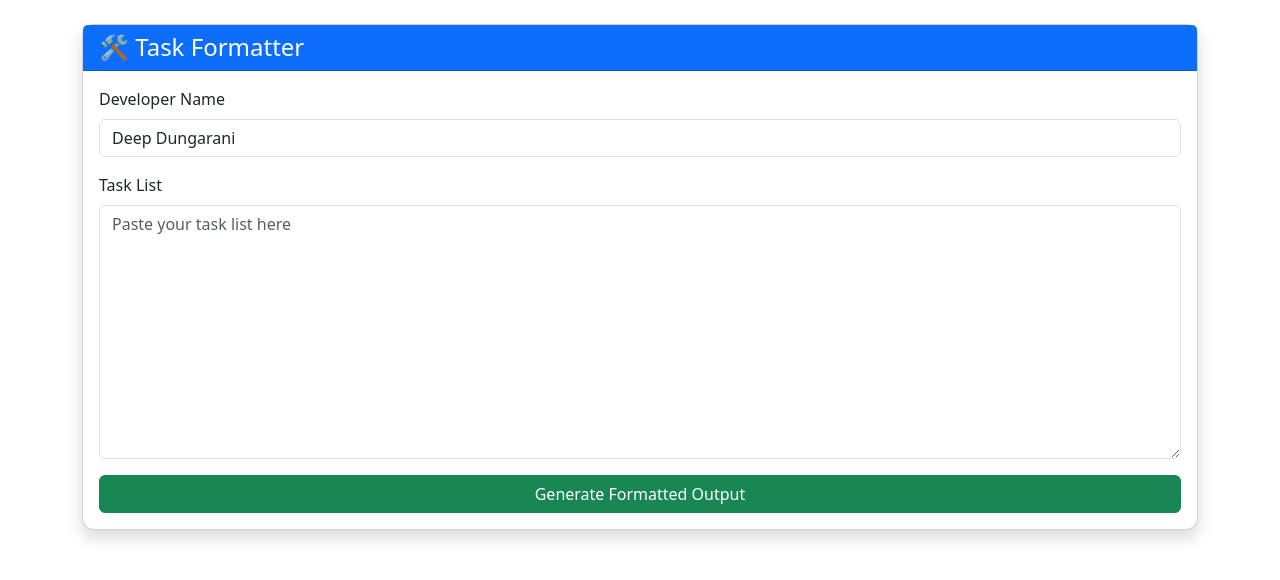
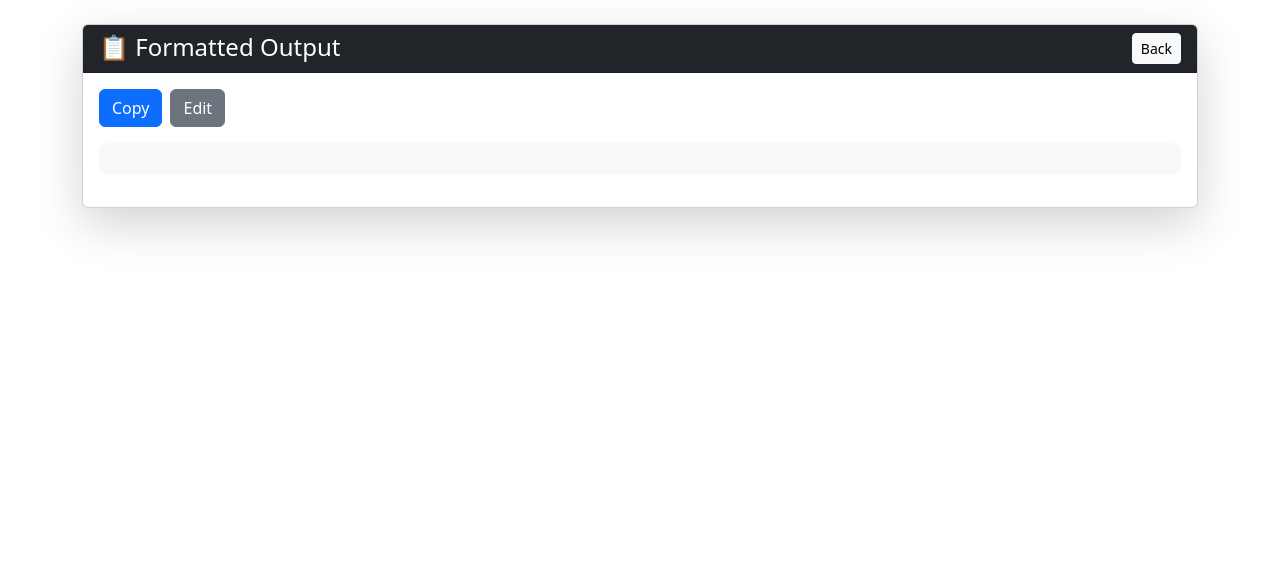
Before and after one commit to Deep1223/Task-Formatter, a React (Create React App) app: page /preview in a window 1280 px wide. Shown: the top 580 px of the page. Built offline with nearby package versions, Linux system fonts and the light colour scheme.

Commit message:
updated Version

```diff
--- a/package.json
+++ b/package.json
@@ -10,6 +10,7 @@
     "bootstrap": "^5.3.5",
     "react": "^19.1.0",
     "react-dom": "^19.1.0",
+    "react-router-dom": "^7.5.0",
     "react-scripts": "5.0.1",
     "web-vitals": "^2.1.4"
   },
--- a/src/App.js
+++ b/src/App.js
@@ -1,10 +1,17 @@
-import TaskFormatter from "./TaskFormater";
+import { BrowserRouter as Router, Routes, Route } from 'react-router-dom';
+import TaskFormatter from './components/TaskFormater';
+import PreviewPage from './components/PreviewPage';
+import 'bootstrap/dist/css/bootstrap.min.css';
+import './styles.css';
 
 function App() {
   return (
-    <div>
-      <TaskFormatter />
-    </div>
+    <Router>
+      <Routes>
+        <Route path="/" element={<TaskFormatter />} />
+        <Route path="/preview" element={<PreviewPage />} />
+      </Routes>
+    </Router>
   );
 }
 
--- /dev/null
+++ b/src/components/PreviewPage.js
@@ -0,0 +1,56 @@
+import React, { useEffect, useState } from 'react';
+import { useNavigate } from 'react-router-dom';
+
+const PreviewPage = () => {
+    const [output, setOutput] = useState('');
+    const [editMode, setEditMode] = useState(false);
+    const [copySuccess, setCopySuccess] = useState('');
+    const navigate = useNavigate();
+
+    useEffect(() => {
+        const savedOutput = localStorage.getItem('taskOutput') || '';
+        setOutput(savedOutput);
+    }, []);
+
+    const handleCopy = async () => {
+        try {
+            await navigator.clipboard.writeText(output);
+            setCopySuccess('Copied!');
+            setTimeout(() => setCopySuccess(''), 2000);
+        } catch {
+            setCopySuccess('Failed to copy');
+        }
+    };
+
+    return (
+        <div className="container mt-4">
+            <div className="card shadow-lg">
+                <div className="card-header bg-dark text-white d-flex justify-content-between">
+                    <h4 className="mb-0">📋 Formatted Output</h4>
+                    <button className="btn btn-light btn-sm" onClick={() => navigate('/')}>Back</button>
+                </div>
+                <div className="card-body">
+                    <div className="mb-3">
+                        <button className="btn btn-primary me-2" onClick={handleCopy}>Copy</button>
+                        <button className="btn btn-secondary" onClick={() => setEditMode(!editMode)}>
+                            {editMode ? 'Save' : 'Edit'}
+                        </button>
+                        {copySuccess && <span className="ms-3 text-success">{copySuccess}</span>}
+                    </div>
+                    {editMode ? (
+                        <textarea
+                            className="form-control"
+                            rows={12}
+                            value={output}
+                            onChange={(e) => setOutput(e.target.value)}
+                        />
+                    ) : (
+                        <pre className="formatted-output p-3">{output}</pre>
+                    )}
+                </div>
+            </div>
+        </div>
+    );
+};
+
+export default PreviewPage;
--- a/src/TaskFormater.js
+++ b/src/components/TaskFormater.js
@@ -1,12 +1,10 @@
 import React, { useState } from 'react';
-import './TaskFormatter.css';
-import 'bootstrap/dist/css/bootstrap.min.css';
+import { useNavigate } from 'react-router-dom';
 
 const TaskFormatter = () => {
     const [devName, setDevName] = useState('Deep Dungarani');
     const [taskText, setTaskText] = useState('');
-    const [output, setOutput] = useState('');
-    const [copySuccess, setCopySuccess] = useState('');
+    const navigate = useNavigate();
 
     const formatToDayHourMin = (hours, minutes) => {
         let totalMin = (parseInt(hours) * 60) + parseInt(minutes);
@@ -39,7 +37,7 @@ const TaskFormatter = () => {
                 const workedStr = formatToDayHourMin(wh, wm);
                 const estStr = formatToDayHourMin(eh, em);
 
-                formatted += `${taskId} - ${title.trim()} - [${workedStr}] - [${estStr}] - \n`;
+                formatted += `${taskId} - ${title.trim()} - [${workedStr}] - [${estStr}] - Done\n`;
 
                 if (workedMin > estMin * 1.1) {
                     formatted += `Reason:- \n`;
@@ -47,65 +45,38 @@ const TaskFormatter = () => {
             }
         }
 
-        setOutput(formatted.trim());
-        setCopySuccess('');
-    };
-
-
-    const handleCopy = async () => {
-        try {
-            await navigator.clipboard.writeText(output);
-            setCopySuccess('Copied!');
-            setTimeout(() => setCopySuccess(''), 2000);
-        } catch (err) {
-            setCopySuccess('Failed to copy');
-        }
+        localStorage.setItem('taskOutput', formatted.trim());
+        navigate('/preview');
     };
 
     return (
         <div className="container mt-4 task-formatter">
-            <div className="card shadow">
+            <div className="card shadow-lg">
                 <div className="card-header bg-primary text-white">
                     <h4 className="mb-0">🛠️ Task Formatter</h4>
                 </div>
                 <div className="card-body">
                     <div className="mb-3">
-                        <label className="form-label">Developer Name</label>
+                        <label className="form-label fw-bold">Developer Name</label>
                         <input
                             type="text"
                             value={devName}
                             onChange={(e) => setDevName(e.target.value)}
                             className="form-control"
-                            placeholder="Enter your name"
                         />
                     </div>
                     <div className="mb-3">
-                        <label className="form-label">Task List</label>
+                        <label className="form-label fw-bold">Task List</label>
                         <textarea
-                            rows={10}
+                            rows={8}
                             value={taskText}
                             onChange={(e) => setTaskText(e.target.value)}
                             className="form-control"
-                            placeholder="Paste your task list here"
                         />
                     </div>
                     <button onClick={generateFormattedText} className="btn btn-success w-100">
-                        Generate Formatted Output
+                        Generate & Open Preview
                     </button>
-
-                    {output && (
-                        <div className="mt-4">
-                            <div className="d-flex justify-content-between align-items-center mb-2">
-                                <button className="btn btn-outline-primary" onClick={handleCopy}>
-                                    📋 Copy to Clipboard
-                                </button>
-                                {copySuccess && (
-                                    <span className="text-success fw-bold">{copySuccess}</span>
-                                )}
-                            </div>
-                            <pre className="formatted-output">{output}</pre>
-                        </div>
-                    )}
                 </div>
             </div>
         </div>
--- /dev/null
+++ b/src/styles.css
@@ -0,0 +1,12 @@
+.task-formatter {
+    max-width: 600px;
+    margin: auto;
+}
+
+.formatted-output {
+    background-color: #f8f9fa;
+    border-radius: 8px;
+    padding: 10px;
+    font-family: monospace;
+    white-space: pre-wrap;
+}
```
Also changed, not shown: 1 other file (tests, documents, lock files or other folders).
